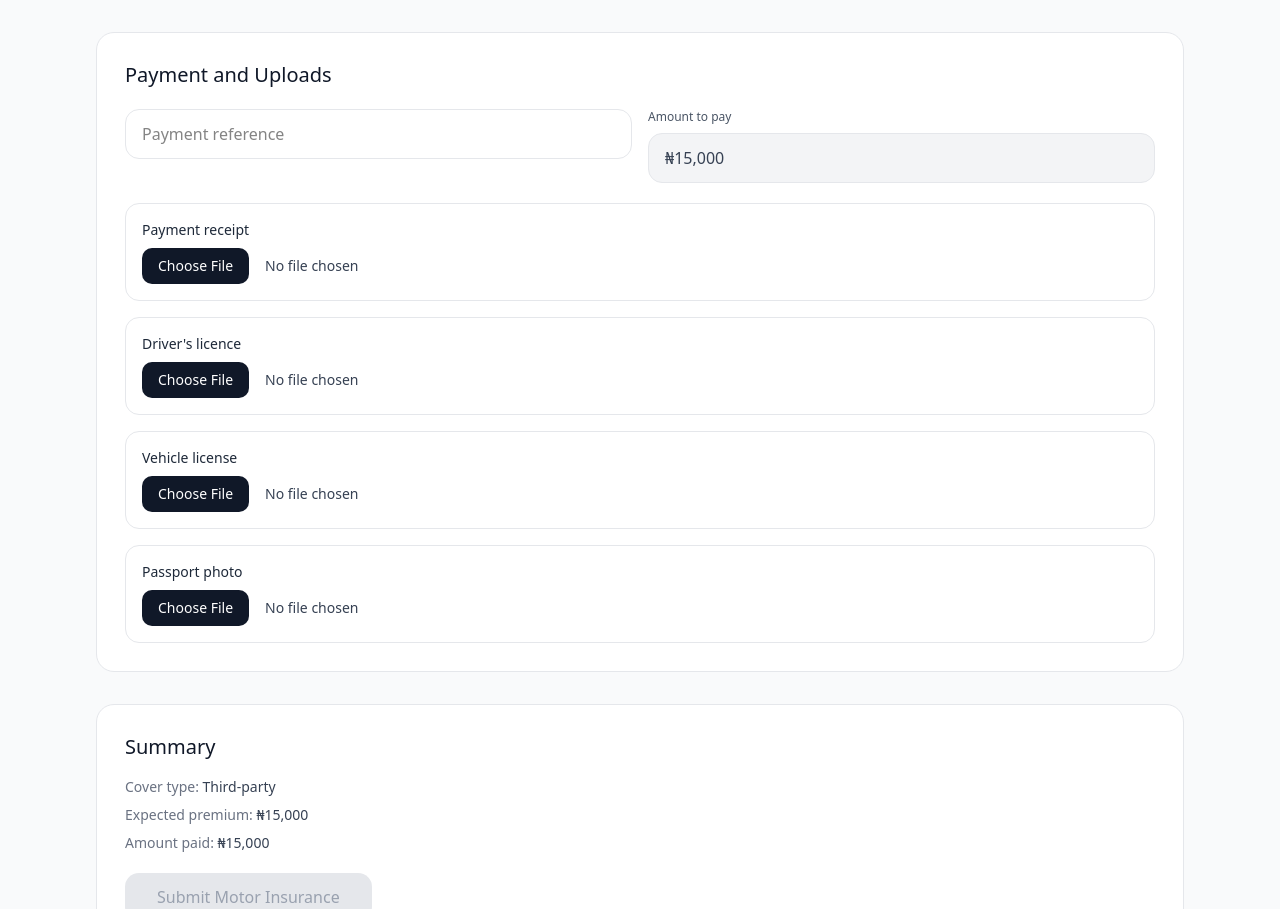
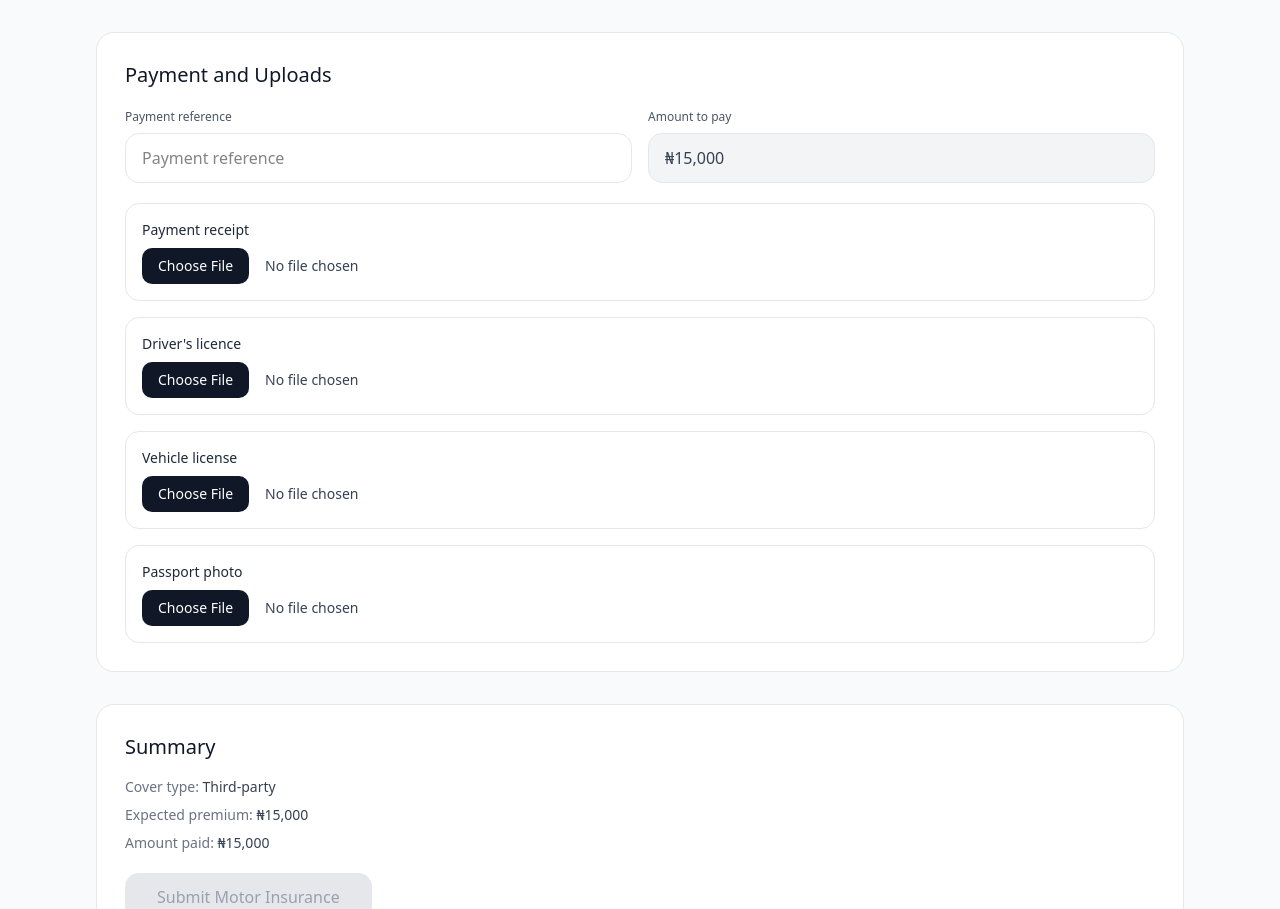
Before and after one commit to henrykay53/insure9ja, a React (Vite) app: page /motor-insurance in a window 1280 px wide. Shown: the part 1545-2454 px from the top of the page. Built offline with nearby package versions, Linux system fonts and the light colour scheme.

Commit message:
fix(motor): align payment fields by standardizing label spacing

```diff
--- a/src/pages/MotorInsurance.tsx
+++ b/src/pages/MotorInsurance.tsx
@@ -322,6 +322,7 @@ export default function MotorInsurance() {
           <h2 className="text-xl text-gray-900 mb-5">Payment and Uploads</h2>
           <div className="grid grid-cols-1 sm:grid-cols-2 gap-4 mb-5">
             <div>
+              <label className="block text-xs text-gray-600 mb-2">Payment reference</label>
               <input value={paymentReference} onChange={(e) => setPaymentReference(e.target.value)} placeholder="Payment reference" className="w-full px-4 py-3 rounded-xl border border-gray-200 focus:border-gray-900 focus:outline-none" />
               {hasTriedSubmit && errors.paymentReference && <p className="text-xs text-red-600 mt-1">{errors.paymentReference}</p>}
             </div>
```
